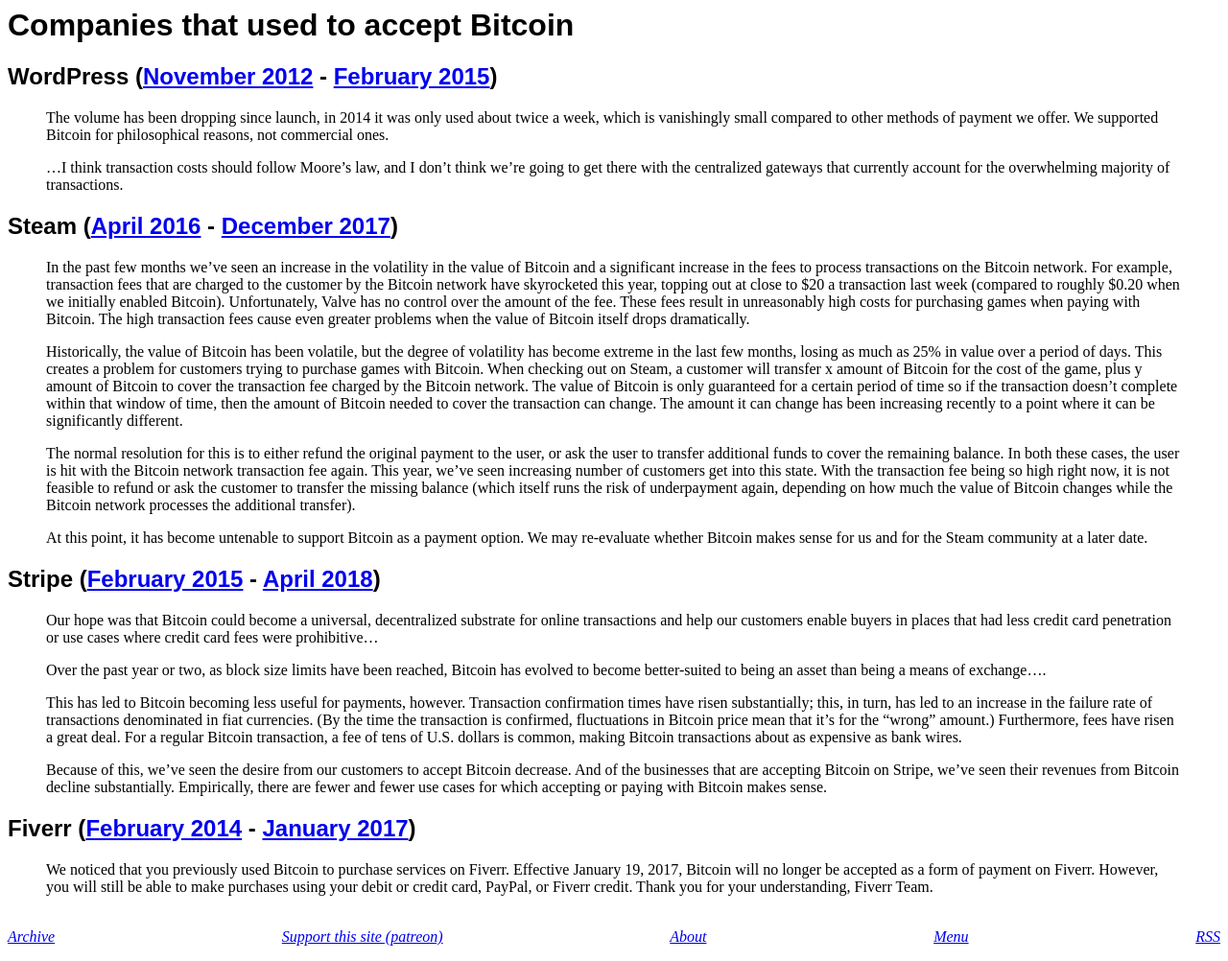
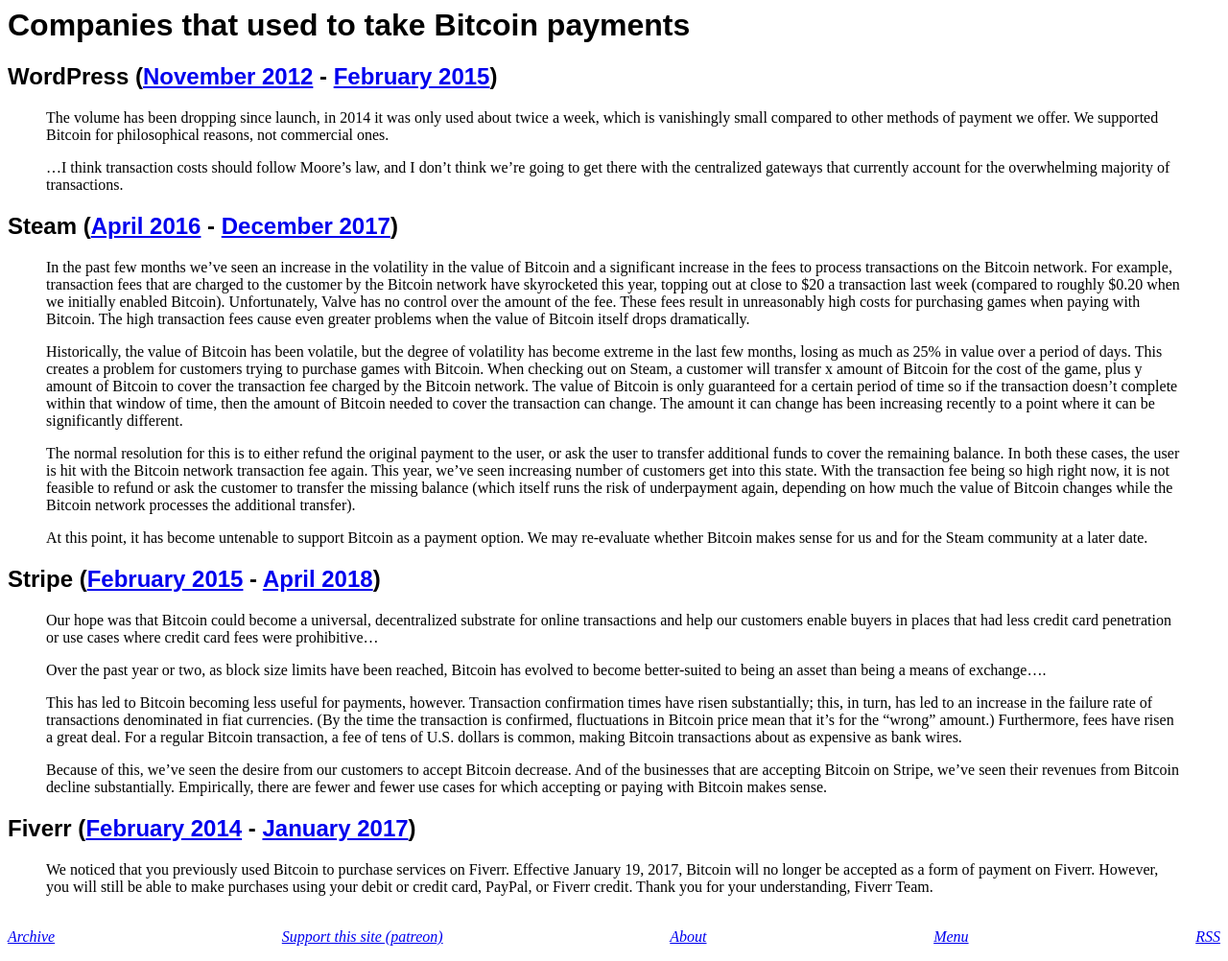
Before and after one commit to derykmakgill/website, a Jekyll site: the page built from btc-companies.md, in a window 1280 px wide. Shown: the whole page at 96% size. Built offline with Jekyll 4.4.1, drawn with Linux system fonts in a browser that asks for light colours.

Commit message:
Update btc-companies.md

```diff
--- a/btc-companies.md
+++ b/btc-companies.md
@@ -1,6 +1,6 @@
 ---
 layout: page
-title: Companies that used to accept Bitcoin
+title: Companies that used to take Bitcoin payments
 ---
 
 ## WordPress ([November 2012](https://wordpress.com/blog/2012/11/15/pay-another-way-bitcoin/) - [February 2015](https://www.coindesk.com/wordpress-removes-bitcoin-payment-option))
```
